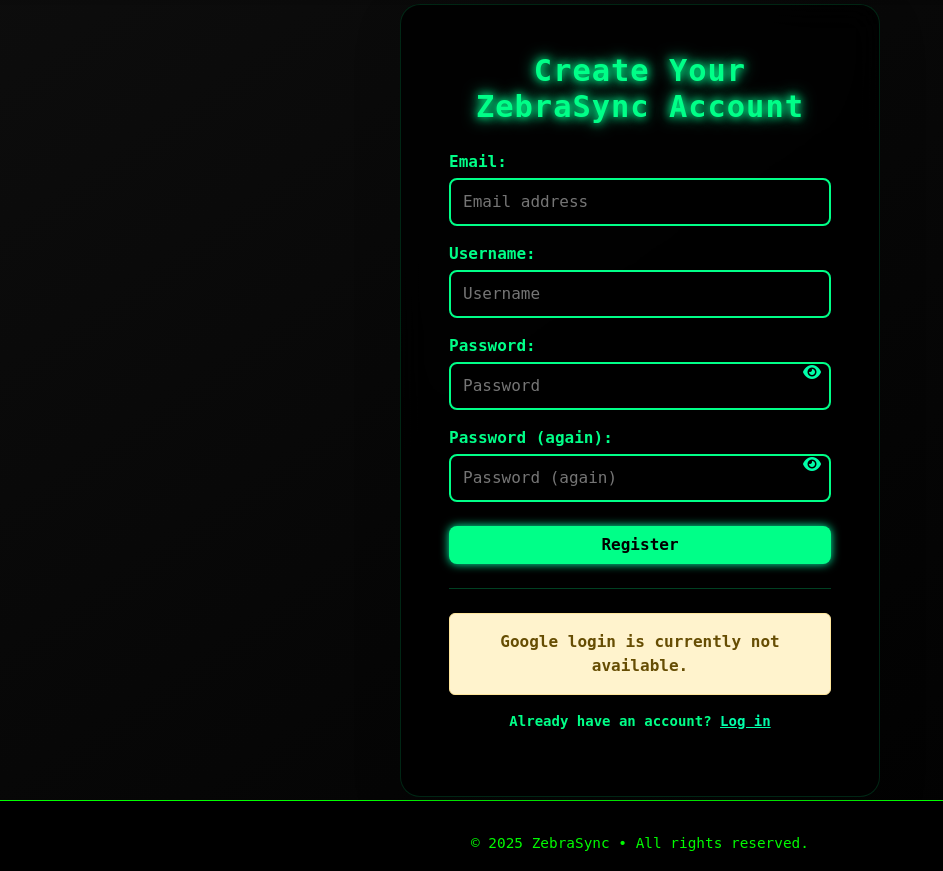
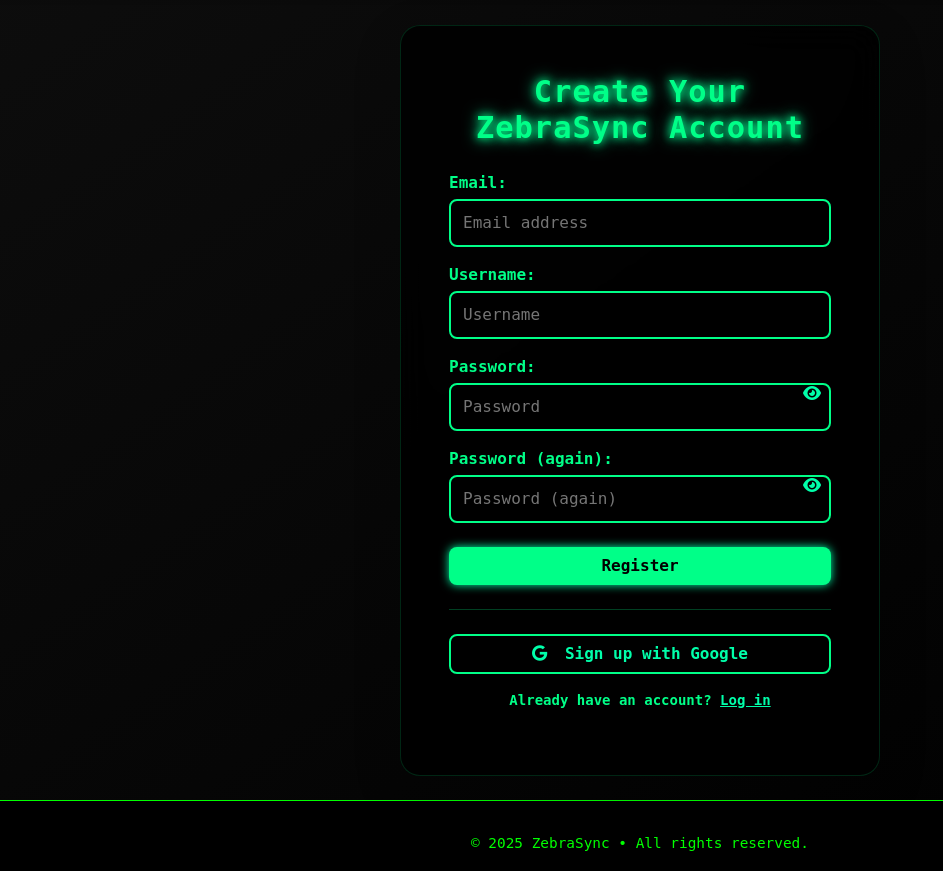
Before and after one commit to Mario8802/ZebraSync, a Django app: page /accounts/signup/ in a window 1280 px wide. Shown: the part 60-931 px from the top of the page, without its empty margins (0-943 px from the left). Run offline with Django 5.2, Linux system fonts and the light colour scheme; parts of the project's set-up code (start-up, migrations or seed data) failed here and were passed over; some libraries are stand-ins or nearby versions.

Commit message:
Fix: always show Google login button on signup page

```diff
--- a/templates/account/signup.html
+++ b/templates/account/signup.html
@@ -95,15 +95,12 @@
 
     <hr class="my-4"/>
 
-    <div class="text-center mb-3">
-      {% if 'google' in socialaccount.providers %}
-        <a href="{% provider_login_url 'google' %}" class="btn btn-google w-100">
-          <i class="fab fa-google me-2"></i> Sign up with Google
-        </a>
-      {% else %}
-        <div class="alert alert-warning">Google login is currently not available.</div>
-      {% endif %}
-    </div>
+ <div class="text-center mb-3">
+  {% load socialaccount %}
+  <a href="{% provider_login_url 'google' %}" class="btn btn-google w-100">
+    <i class="fab fa-google me-2"></i> Sign up with Google
+  </a>
+</div>
 
     <p class="text-center small mt-3">
       Already have an account?
```
